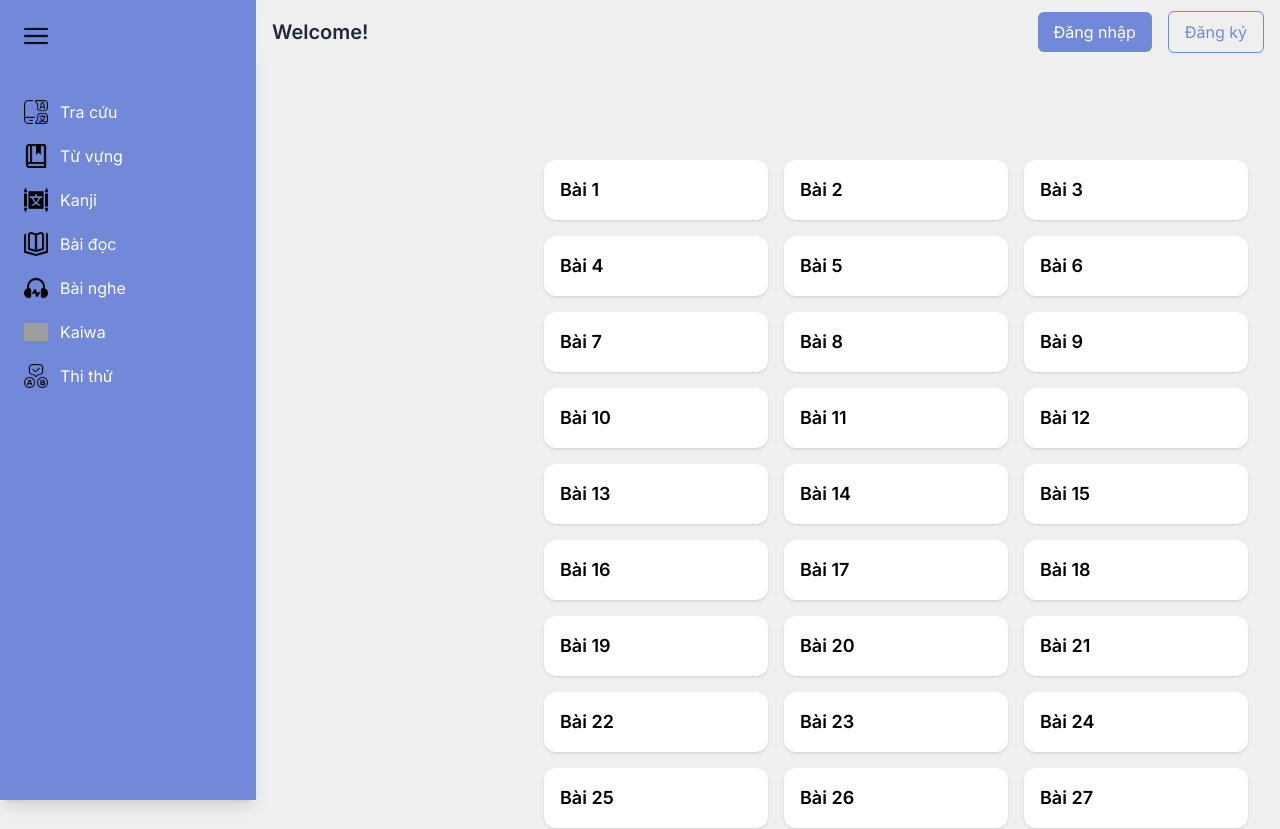
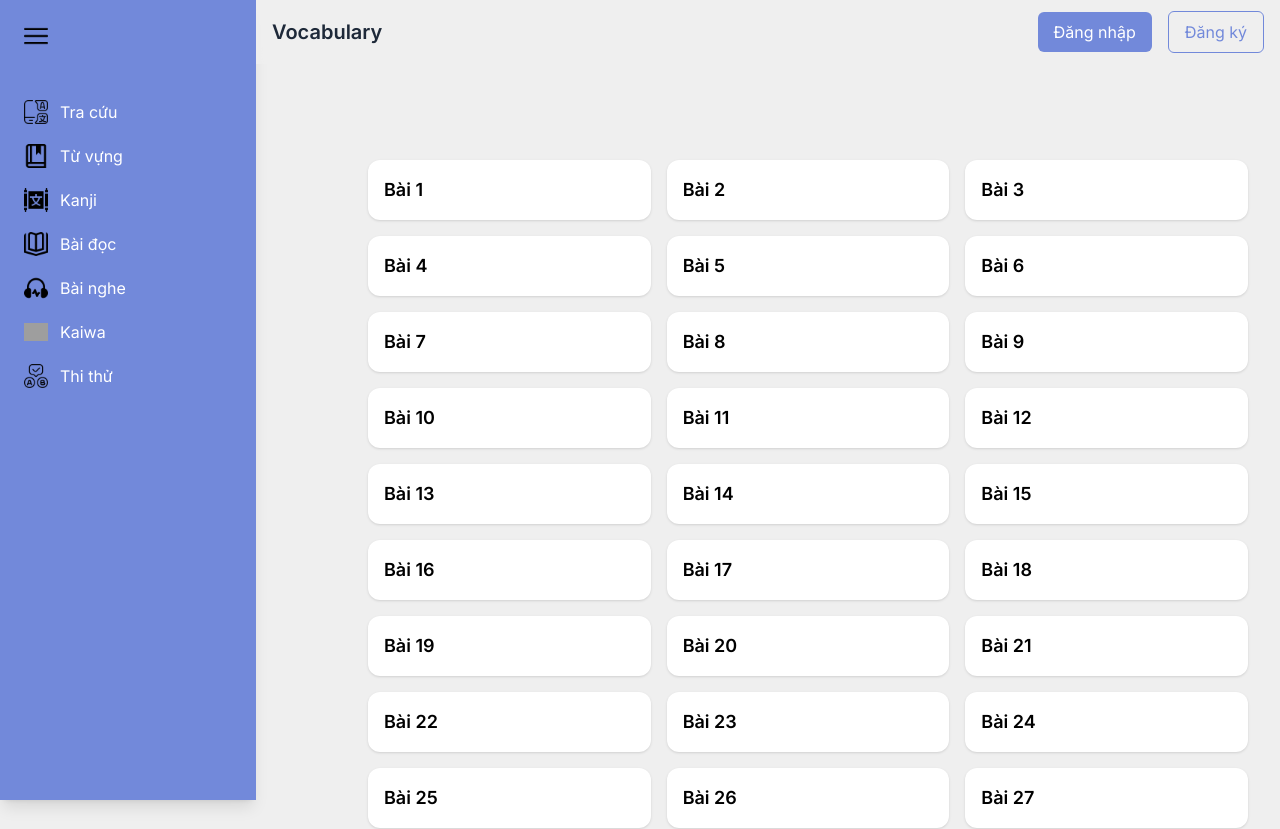
Before and after one commit to MinhLee102/Learn2Nihon, a Next.js app in the folder frontend/: page /vocabulary in a window 1280 px wide. Shown: the top 829 px of the page. Built offline with nearby package versions, Linux system fonts and the light colour scheme; grey boxes are pictures that could not be loaded.

Commit message:
Updated README.md and FEATURES.md

```diff
--- a/frontend/src/app/(main)/vocabulary/page.tsx
+++ b/frontend/src/app/(main)/vocabulary/page.tsx
@@ -1,21 +1,24 @@
 'use client';
 
-import React from 'react';
+import React, { useEffect } from 'react';
+import Link from 'next/link';
 import { useLayout } from '@/context/LayoutContext';
-import Link from 'next/link';
 
 export default function Vocabulary() {
-  const { isSidebarExtended } = useLayout();
 
   const lessons = Array.from({ length: 50 }, (_, i) => i + 1);
 
+  const { setHeaderTitle } = useLayout();
+
+    useEffect(() => {
+      setHeaderTitle('Vocabulary');
+    });
+
   return (
     <main
-      className={`flex-1 p-4 pt-20
+      className="flex-1 p-4 pt-20
         transition-all duration-300 ease-in-out
-        ${isSidebarExtended ? 'md:ml-64' : 'md:ml-20'}
-        overflow-y-auto
-      `}
+        md:ml-20 overflow-y-auto"
       style={{ minHeight: 'calc(100vh - 4rem)' }}
     >
       <div className="grid grid-cols-1 sm:grid-cols-2 md:grid-cols-3 gap-4">
--- a/frontend/src/app/home/page.tsx
+++ /dev/null
@@ -1,6 +0,0 @@
-import '../../styles/globals.css';
-
-export default function Home() {
-
-
-}
```
